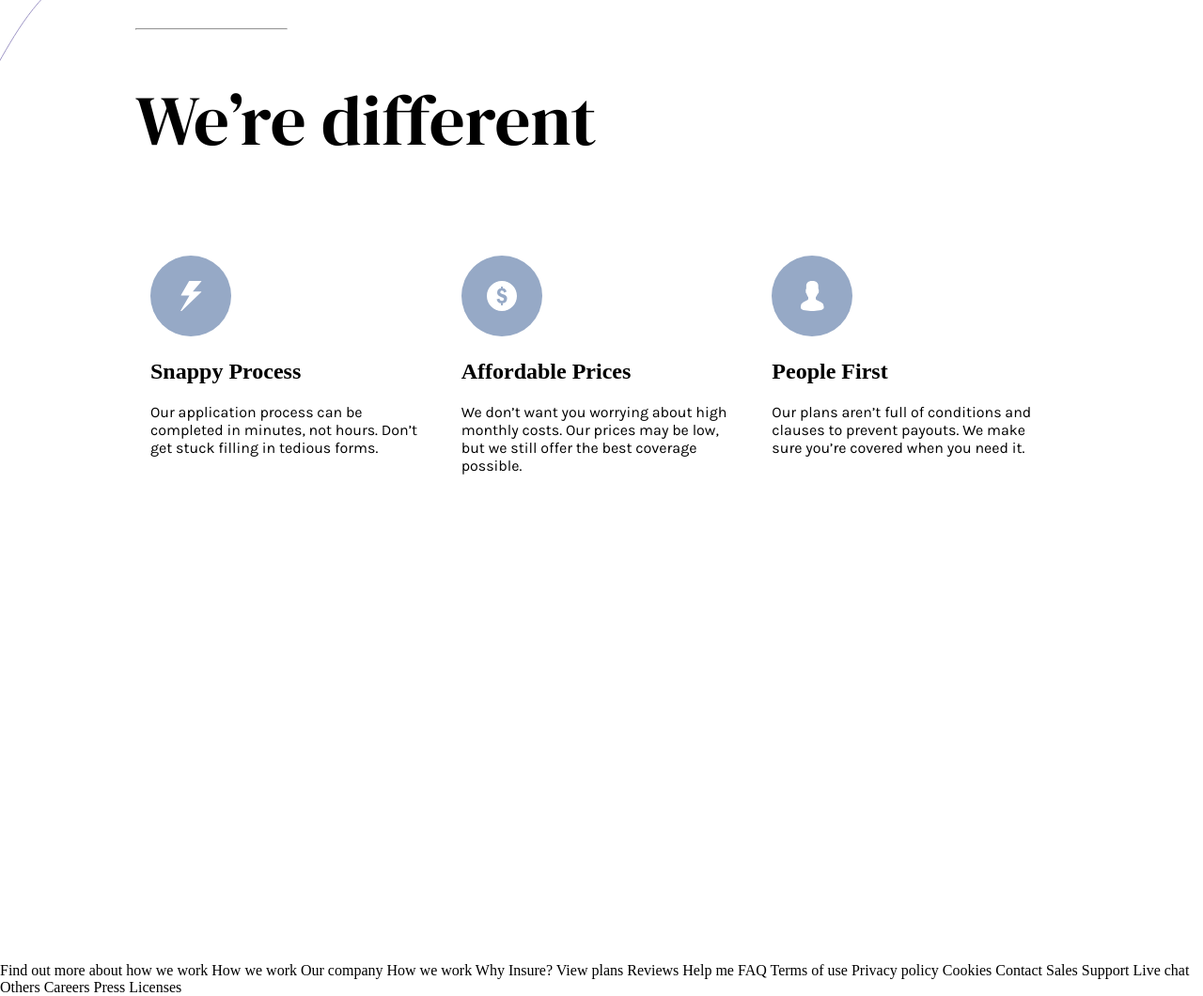
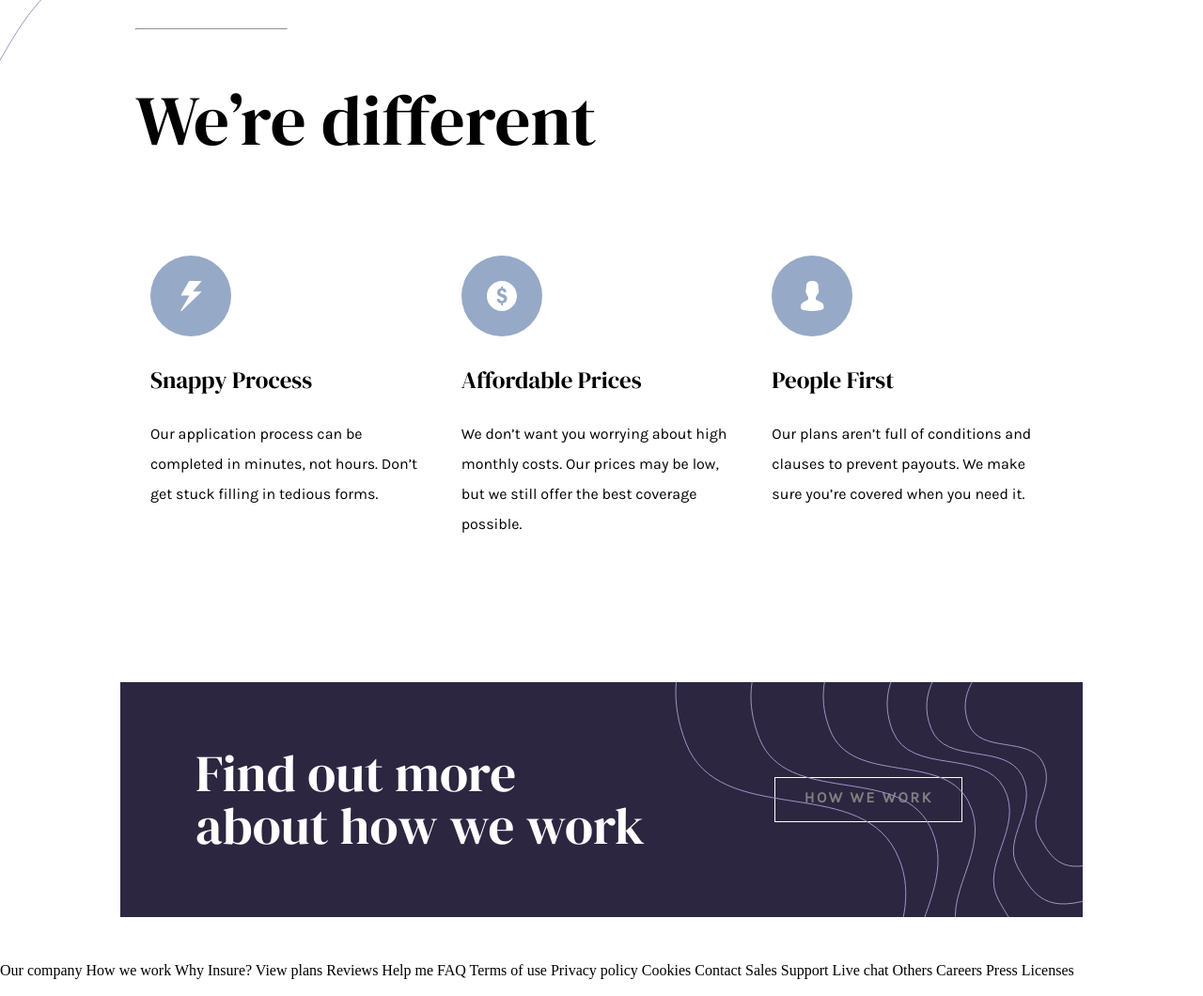
Before and after one commit to basktballer/insure, a plain HTML site: page index.html in a window 1280 px wide. Shown: the part 976-2036 px from the top of the page at 94% size. Drawn offline with Linux system fonts and the light colour scheme.

Commit message:
main area mostly done

```diff
--- a/css/style.css
+++ b/css/style.css
@@ -11,11 +11,25 @@ h1 {
   line-height: 4rem;
 }
 
+h2 {
+  color: white;
+  font-family: 'DM Serif Display', serif;
+  font-weight: normal;
+  font-size: 55px;
+}
+
+h3 {
+  font-family: 'DM Serif Display', serif;
+  font-weight: normal;
+  font-size: 25px;
+}
+
 p {
   font-family: 'Karla', sans-serif;
   font-weight: normal;
   font-size: 16px;
   margin-bottom: 1.5rem;
+  line-height: 2rem;
 }
 
 
@@ -26,6 +40,24 @@ p {
 
 .attribution a {
   color: hsl(228, 45%, 44%);
+}
+
+.banner {
+  align-items: center;
+  background-color: hsl(256, 26%, 20%);
+  width: 80%;
+  height: 250px;
+  margin: 0 auto;
+  position:relative;
+  display: flex;
+  justify-content: space-between;
+  overflow:hidden;
+}
+
+.banner-text {
+  line-height: 3.5rem;
+  padding: 1.5rem 5rem;
+  width: 50%;
 }
 
 #bg-pattern-left {
@@ -42,10 +74,18 @@ p {
   z-index: 2;
 }
 
+#banner-pattern-right {
+  position: absolute;
+  right:0;
+  top: 0;
+  z-index: 2;
+}
+
 .buttonized {
   border: solid black 0.1rem;
   box-sizing: border-box;
   color: black;
+  height: 3rem;
   margin: 0.5rem;
   padding: 0.7rem 0.1rem;
 }
@@ -53,12 +93,12 @@ p {
 .differences-flex {
   display:flex;
   flex-direction:row;
-  justify-content: center;
+  justify-content: space-between;
 }
 
 .differences-item {
   margin: 7rem 1rem 1rem;
-  width: 400px;
+  width: 350px;
 }
 
 #family-image-desktop {
@@ -122,12 +162,16 @@ p {
   top: 2000px;
 }
 
+.right-align {
+  margin-right: 8rem;
+}
+
 #sub-textarea {
   margin: 10rem 0;
-    height: 450px;
-    color: black;
-    padding: 7rem 9rem;
-    position:relative;
+  height: 450px;
+  color: black;
+  padding: 7rem 9rem;
+  position:relative;
 }
 
 .text-block {
--- a/index.html
+++ b/index.html
@@ -73,9 +73,9 @@
 
             <img class="differences-icon" src="./images/icon-snappy-process.svg" alt="snappy process icon">
 
-            <h2>
+            <h3>
               Snappy Process
-            </h2>
+            </h3>
 
             <p>
               Our application process can be completed in minutes, not hours. Don’t get
@@ -88,9 +88,9 @@
 
             <img class="differences-icon" src="./images/icon-affordable-prices.svg" alt="affordable prices icon">
 
-            <h2>
+            <h3>
               Affordable Prices
-            </h2>
+            </h3>
 
             <p>
               We don’t want you worrying about high monthly costs. Our prices may be low,
@@ -102,9 +102,9 @@
 
             <img class="differences-icon" src="./images/icon-people-first.svg" alt="people first icon">
 
-            <h2>
+            <h3>
               People First
-            </h2>
+            </h3>
 
             <p>
               Our plans aren’t full of conditions and clauses to prevent payouts. We make
@@ -114,6 +114,19 @@
         </div>
 
           <br>
+
+      </div>
+
+      <div class="banner">
+        <h2 class="banner-text">
+          Find out more<br>about how we work
+        </h2>
+
+        <span class="buttonized white right-align">
+          <a class="navbar-item">How we work</a>
+        </span>
+
+        <img id="banner-pattern-right" src="./images/bg-pattern-how-we-work-desktop.svg" alt="bg pattern right">
 
       </div>
 
@@ -129,6 +142,8 @@
     <img src="./images/bg-pattern-mobile-nav.svg" alt="how we work bg pattern">
     <img src="./images/bg-pattern-how-we-work-desktop.svg" alt="how we work bg pattern"> -->
 
+
+
     <div class="other">
 
 
@@ -141,9 +156,6 @@
 
 
 
-    Find out more about how we work
-
-    How we work
 
     Our company
 
```
